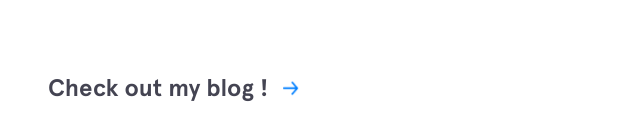
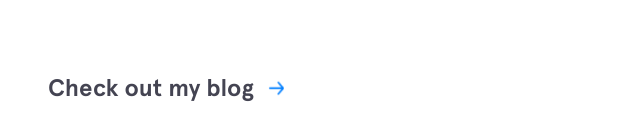
Before and after one commit to DKelaskar/dportfolio, a plain HTML site: page index.html in a window 1280 px wide. Shown: the part 2904-3044 px from the top of the page, 267-907 px from the left. Drawn offline with Linux system fonts and the light colour scheme; a script that the page names is missing.

Commit message:
Update index.html

```diff
--- a/index.html
+++ b/index.html
@@ -52,7 +52,7 @@
             </div>
 
             <div class='underline-link status__message' ><h2>
-                View My Resume !</h2>
+                View My Resume!</h2>
             </div>
         </a>
         </div>
@@ -169,7 +169,7 @@
             <div class=project>
                 <div class=project__name>
                     <h1><a class=arrow-link href="https://kelaskardivya.now.sh"
-                       target=_blank>Check out my blog !</a></h1>
+                       target=_blank>Check out my blog</a></h1>
                 </div>
             </div>
     </section>
```
